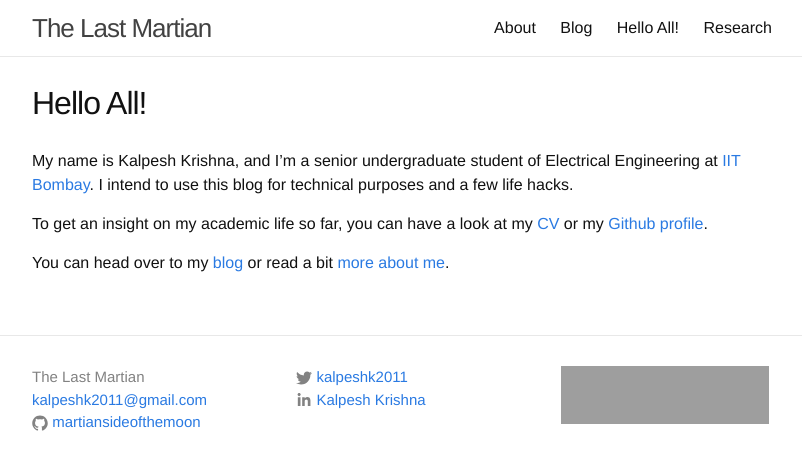
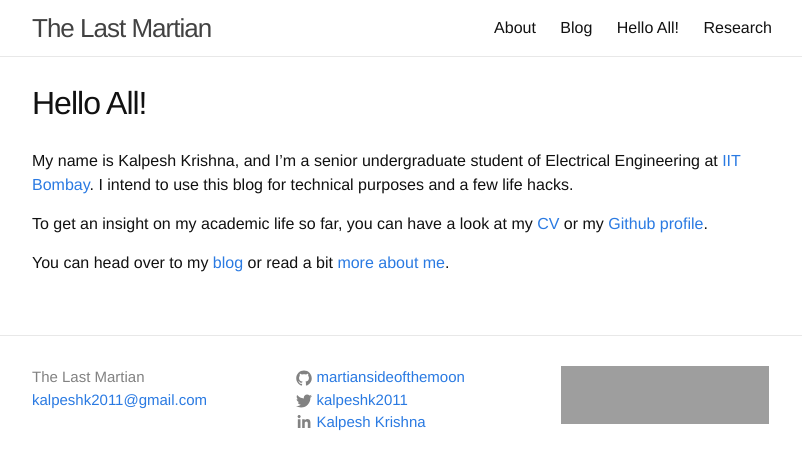
Before and after one commit to martiansideofthemoon/martiansideofthemoon.github.io, a Jekyll site: the page built from index.md, in a window 1280 px wide. Shown: the top 470 px of the page, without its empty margins (238-1040 px from the left). Built offline with Jekyll 4.4.1, drawn with Linux system fonts in a browser that asks for light colours; comment, search, counter and statistics services are not loaded; grey boxes are pictures that could not be loaded.

Commit message:
Messing around with footers

```diff
--- a/_includes/footer.html
+++ b/_includes/footer.html
@@ -7,16 +7,15 @@
         <ul class="contact-list">
           <li>{{ site.title }}</li>
           <li><a href="mailto:{{ site.email }}">{{ site.email }}</a></li>
+        </ul>
+      </div>
+      <div class="footer-col footer-col-1">
+        <ul class="social-media-list">
           {% if site.github_username %}
           <li>
             {% include icon-github.html username=site.github_username %}
           </li>
           {% endif %}
-        </ul>
-      </div>
-      <div class="footer-col footer-col-1">
-        <ul class="social-media-list">
-
           {% if site.twitter_username %}
           <li>
             {% include icon-twitter.html username=site.twitter_username %}
```
